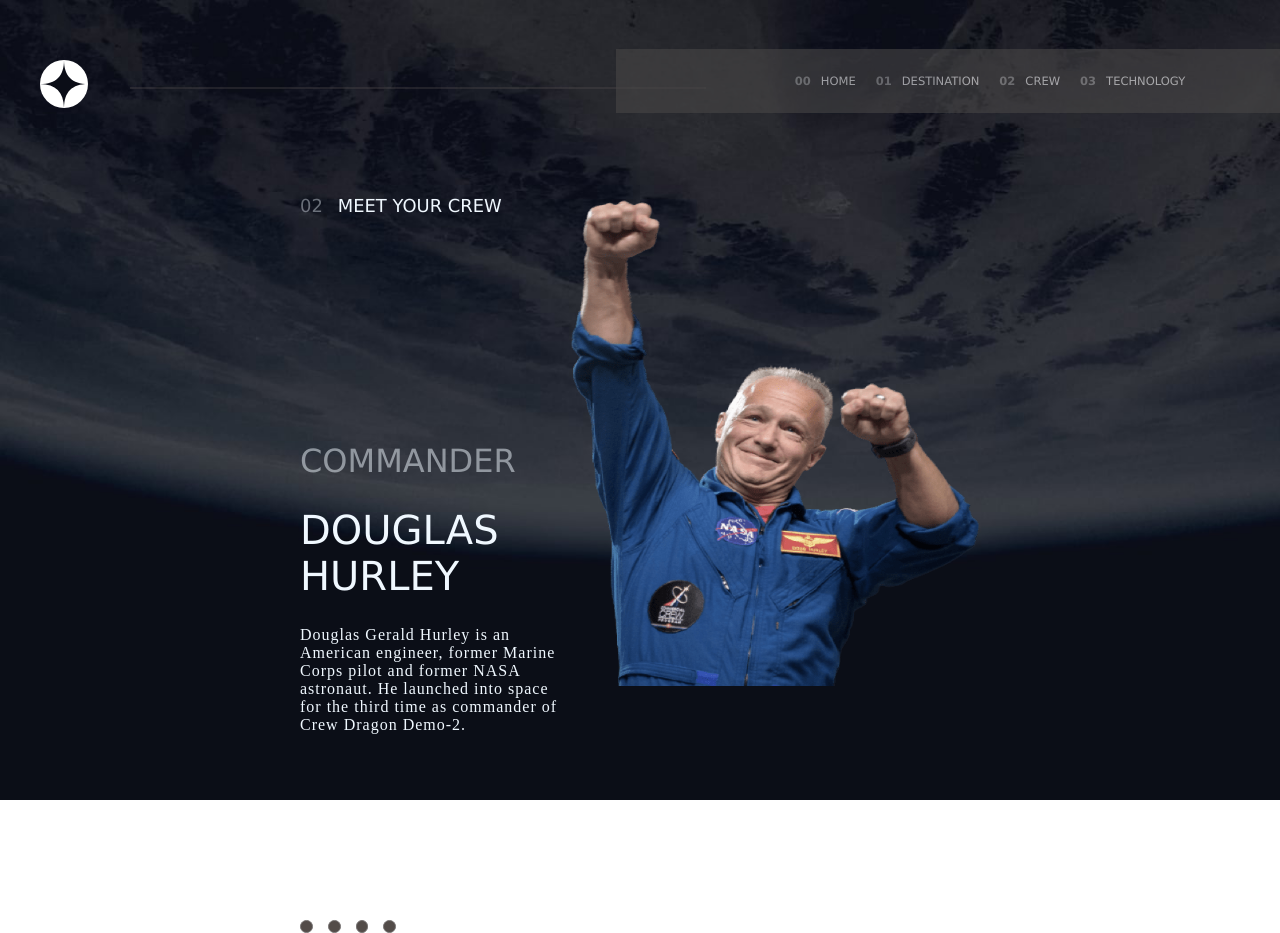
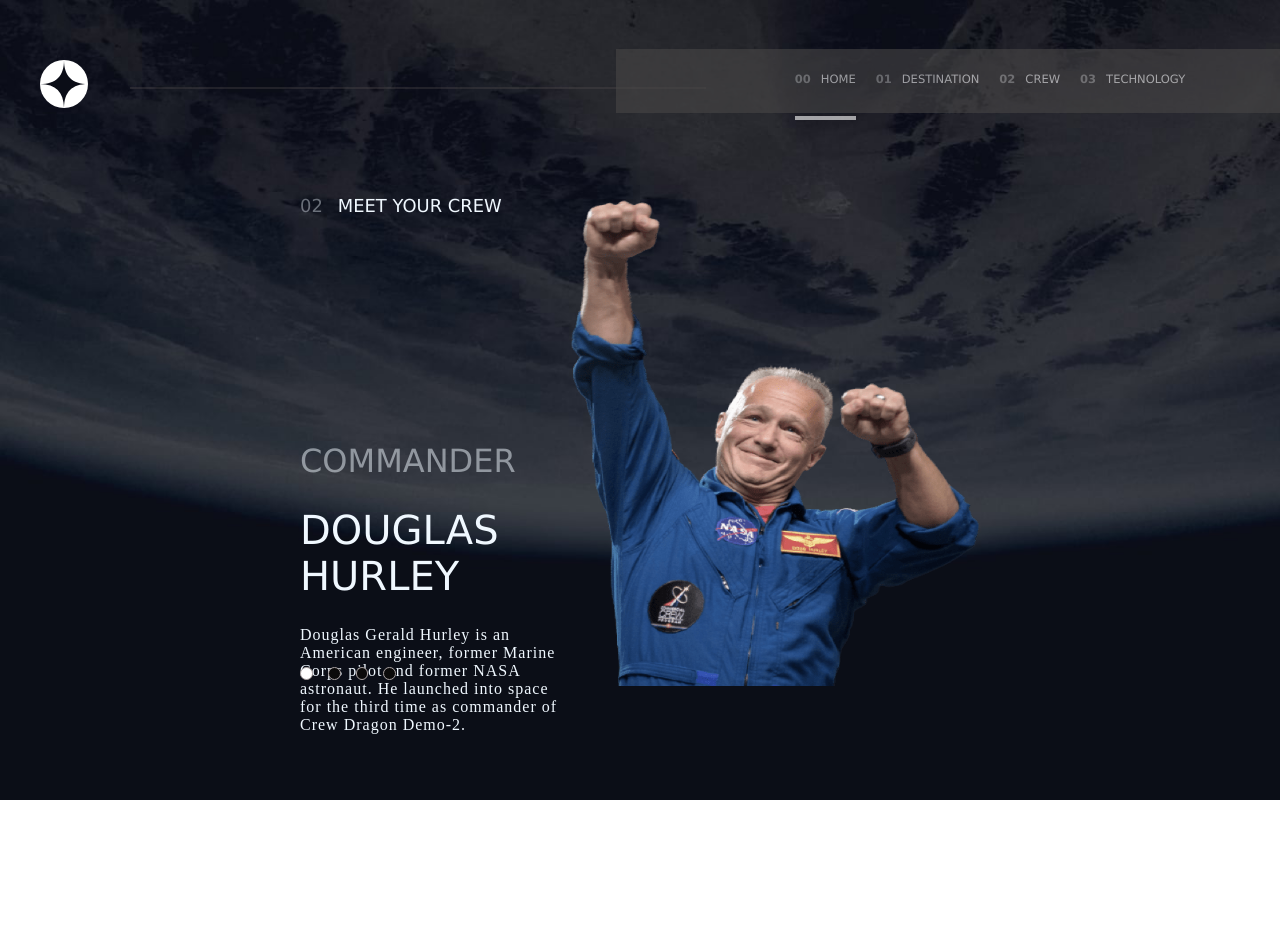
Before and after one commit to Kellsonphilips/space-tourism, a React (Create React App) app: page /crew in a window 1280 px wide. After the commit the page ends 800 px from the top, so only its background shows below. Built offline with nearby package versions, Linux system fonts and the light colour scheme.

Commit message:
route fix and add active class

```diff
--- a/src/components/home/home.component.jsx
+++ b/src/components/home/home.component.jsx
@@ -1,14 +1,9 @@
-
-import background from "../../assets/home/background-home-desktop.jpg";
 import "./home.styles.scss"
 
 const Home = () => {
 
   return (
-    <div
-      className="home-container"
-      style={{ backgroundImage: `url(${background})` }}
-    >
+    <div className="home-container">
       <div className="home-text-container">
         <h2 className="home-title">So, you want to travel to</h2>
         <span className="space">Space</span>
@@ -19,7 +14,7 @@
           you a truly out of this world experience!
         </p>
       </div>
-      <div className="explore-container" to="/destination">
+      <div className="explore-container" to="destination">
         Explore
       </div>
     </div>
--- a/src/components/home/home.styles.scss
+++ b/src/components/home/home.styles.scss
@@ -1,4 +1,6 @@
-
+$desktop-background: "../../assets/home/background-home-desktop.jpg";
+$tablet-background: "../../assets/home/background-home-tablet.jpg";
+$mobile-background: "../../assets/home/background-home-mobile.jpg";
 
 .home-container {
   display: flex;
@@ -6,15 +8,13 @@
   height: 100vh;
   padding: 400px 200px 400px 350px;
   justify-content: space-between;
+  background-image: url($desktop-background);
   background-size: cover;
-
 
 
   .home-text-container {
     height: 30vh;
     width: 24rem;
-
-
 
     .home-title {
       text-transform: uppercase;
@@ -29,10 +29,9 @@
     }
 
     .welcome-message {
-        letter-spacing: 0.1rem;
-        line-height: 20px;
+      letter-spacing: 0.1rem;
+      line-height: 20px;
     }
-
   }
 
   .explore-container {
@@ -54,8 +53,6 @@
       box-shadow: -2px 0px 6px 68px rgba(235,235,235,0.18);
       -webkit-box-shadow: -2px 0px 6px 68px rgba(235,235,235,0.18);
       -moz-box-shadow: -2px 0px 6px 68px rgba(235,235,235,0.18);
-
     }
-
   }
 }
--- a/src/index.scss
+++ b/src/index.scss
@@ -7,6 +7,7 @@
   margin: 0;
   height: 100%;
   font-family: 'EB Garamond', serif;
+  overflow: hidden;
 }
 
 code {
--- a/src/components/crew/crew.component.jsx
+++ b/src/routes/crew/crew.component.jsx
@@ -1,7 +1,7 @@
 import { Link } from "react-router-dom";
-import background from "../../assets/crew/background-crew-desktop.jpg";
+import { useState } from "react";
 import "./crew.styles.scss";
-import { useState } from "react";
+
 
 
 const Crew = ({ crewData }) => {
@@ -22,11 +22,7 @@
 
   return (
     <div>
-      <div
-        className="crew-container"
-        style={{ backgroundImage: `url(${background})` }}
-        key={id}
-      >
+      <div className="crew-container" key={id}>
         <div className="crew-info-container">
           <h2 className="crew-header">
             <span className="crew-index">02</span>Meet Your Crew
@@ -39,25 +35,25 @@
           </div>
           <div className="crew-navigation">
             <Link
-              className="crew-navs"
+              className={`crew-navs ${currentCrew === 5 && "active"}`}
               to="commander"
               name="5"
               onClick={handleCrewMemberChange}
             ></Link>
             <Link
-              className="crew-navs"
+              className={`crew-navs ${currentCrew === 6 && "active"}`}
               to="mission-specialist"
               name="6"
               onClick={handleCrewMemberChange}
             ></Link>
             <Link
-              className="crew-navs"
+              className={`crew-navs ${currentCrew === 7 && "active"}`}
               to="pilot"
               name="7"
               onClick={handleCrewMemberChange}
             ></Link>
             <Link
-              className="crew-navs"
+              className={`crew-navs ${currentCrew === 8 && "active"}`}
               to="flight-engineer"
               name="8"
               onClick={handleCrewMemberChange}
--- a/src/components/crew/crew.styles.scss
+++ b/src/routes/crew/crew.styles.scss
@@ -1,4 +1,6 @@
-$background-image: "../../assets/crew/background-crew-desktop.jpg";
+$desktop-crew-background: "../../assets/crew/background-crew-desktop.jpg";
+$tablet-crew-background: "../../assets/crew/background-crew-tablet.jpg";
+$mobile-crew-background: "../../assets/crew/background-crew-mobile.jpg";
 
 
 .crew-container {
@@ -6,10 +8,9 @@
   display: flex;
   height: 100vh;
   padding: 300px 300px;
-  background: $background-image;
+  background-image: url($desktop-crew-background);
   background-size: cover;
   justify-content: space-between;
-
 
   .crew-info-container {
     width: clamp(20rem, 80%, 29rem);
@@ -55,24 +56,24 @@
     .crew-navigation {
       display: flex;
       justify-content: flex-start;
-      position: relative;
-      top: 250px;
+      position: absolute;
+      bottom: 120px;
 
       .crew-navs {
         width: 1vw;
         height: 1vw;
-        background-color: rgb(83, 76, 73);
+        background-color: rgb(11, 10, 10);
         margin-right: 15px;
         border-radius: 50%;
-        border: rgb(119, 115, 115) 1px solid;
+        border: rgb(172, 164, 164) 1px solid;
 
         &:hover {
-          background: rgb(161, 160, 160);
+          background-color: rgb(161, 160, 160);
         }
+      }
 
-        &:active {
-          background: #FFF;
-        }
+      .active {
+        background-color: #FFF;
       }
     }
   }
--- a/src/components/destination/destination.styles.scss
+++ b/src/routes/destination/destination.styles.scss
@@ -1,3 +1,7 @@
+$desktop-destination-background: "../../assets/destination/background-destination-desktop.jpg";
+$tablet-destination-background: "../../assets/destination/background-destination-tablet.jpg";
+$mobile-destination-background: "../../assets/destination/background-destination-mobile.jpg";
+
 
 .destination-container {
   color: var(--text-color);
@@ -5,6 +9,7 @@
   height: 100vh;
   justify-content: space-between;
   padding: 300px 250px;
+  background-image: url($desktop-destination-background);
   background-size: cover;
   position: relative;
 
@@ -24,10 +29,10 @@
   }
 
   .destination-image {
-    position: relative;
+    position: absolute;
     width: 25vw;
     height: 25vw;
-    right: 300px;
+    left: 300px;
   }
 
   .destination-detail-container {
@@ -39,14 +44,22 @@
       font-family: var(--font-primay);
       text-transform: uppercase;
 
-
       .navLink {
         color: var(--text-color);
         font-size: 1vw;
         text-decoration: none;
+        border-bottom: 3px solid transparent;
         margin-right: 20px;
+        padding: 10px 0;
+
+        &:hover {
+          border-bottom: 3px solid rgb(85, 81, 81);
+        }
       }
 
+      .active {
+        border-bottom: 3px solid rgb(255, 255, 255);
+      }
     }
 
     .destination {
--- a/src/routes/navigation/navigation.component.jsx
+++ b/src/routes/navigation/navigation.component.jsx
@@ -1,9 +1,18 @@
 import { Outlet, Link } from "react-router-dom";
 import { ReactComponent as Logo } from "../../assets/shared/logo.svg";
+import { Fragment, useState } from "react";
 import "./navigation.styles.scss";
-import { Fragment } from "react";
+
 
 const Navigation = () => {
+
+  const [navText, setNavText] = useState("00Home");
+
+  const handleNavClick = (event) => {
+    const nav = event.target.textContent;
+    setNavText(nav)
+  }
+
   return (
     <Fragment>
       <div className="navigation-container" to="/">
@@ -14,16 +23,32 @@
         </Link>
         <div className="hor-line"></div>
         <div className="navlinks">
-          <Link className="nav-link" to="/">
+          <Link
+            className={`nav-link ${navText === "00Home" && "active"}`}
+            to="/"
+            onClick={handleNavClick}
+          >
             <span className="nav-ident">00</span>Home
           </Link>
-          <Link className="nav-link" to="/destination">
+          <Link
+            className={`nav-link ${navText === "01Destination" && "active"}`}
+            to="/destination"
+            onClick={handleNavClick}
+          >
             <span className="nav-ident">01</span>Destination
           </Link>
-          <Link className="nav-link" to="/crew">
+          <Link
+            className={`nav-link ${navText === "02Crew" && "active"}`}
+            to="/crew"
+            onClick={handleNavClick}
+          >
             <span className="nav-ident">02</span>Crew
           </Link>
-          <Link className="nav-link" to="/technology">
+          <Link
+            className={`nav-link ${navText === "03Technology" && "active"}`}
+            to="/technology"
+            onClick={handleNavClick}
+          >
             <span className="nav-ident">03</span>Technology
           </Link>
         </div>
--- a/src/routes/navigation/navigation.styles.scss
+++ b/src/routes/navigation/navigation.styles.scss
@@ -49,23 +49,12 @@
       text-decoration: none;
       position: relative;
       margin-right: 20px;
+      padding: 30px 0;
+      border-bottom: 4px solid transparent;
       cursor: pointer;
 
-      &::after {
-        position: absolute;
-        bottom: 0;
-        left: 20px;
-        right: 0;
-        top: 48px;
-        width: 0%;
-        content: '.';
-        color: transparent;
-        background: #FFF;
-        height: 4px;
-      }
-
-      &:hover::after {
-        width: 80%;
+      &:hover {
+        border-bottom: 4px solid rgb(180, 176, 176);
       }
 
       .nav-ident {
@@ -74,14 +63,12 @@
         padding-right: 10px;
         opacity: 0.5;
       }
-
-      @media (min-width:1025px) {
-        .navlinks {
-          padding: 25px 0 25px 70px;
-        }
-      }
     }
 
+    .active {
+      border-spacing: 20px;
+      border-bottom: 4px solid #FFF;
+    }
   }
 }
 
--- a/src/components/technology/technology.styles.scss
+++ b/src/routes/technology/technology.styles.scss
@@ -1,8 +1,13 @@
+$desktop-technology-background: "../../assets/technology/background-technology-desktop.jpg";
+$tablet-technology-background: "../../assets/technology/background-technology-tablet.jpg";
+$mobile-technology-background: "../../assets/technology/background-technology-mobile.jpg";
+
 
 .technology-container {
   color: var(--text-color);
   display: flex;
   height: 100vh;
+  background-image: url($desktop-technology-background);
   background-size: cover;
   justify-content: space-between;
   padding: 300px 0 300px 300px;
@@ -37,7 +42,7 @@
 
 
         .route-indexes {
-          color: #000;
+          color: var(--text-color);
           display: flex;
           width: 4vw;
           height: 4vw;
@@ -46,16 +51,24 @@
           font-family: var(--font-primary);
           font-size: 1.4rem;
           border-radius: 35vw;
-          background-color: var(--text-color);
+          border: rgb(81, 78, 78) 1px solid;
           margin: 15px;
           position: relative;
           text-decoration: none;
 
+          &:hover {
+            border: #FFF 1px solid;
+          }
+        }
+
+        .active {
+          color: #000;
+          background-color: var(--text-color);
         }
       }
+
       .technology-details {
         padding: auto;
-
 
         .technology-detail-header {
           font-family: var(--font-primary);
@@ -63,7 +76,6 @@
           text-transform: uppercase;
           letter-spacing: 1px;
         }
-
 
         .technology-name {
           font-family: var(--font-primary);
```
Also changed, not shown: src/App.js (+7 -4 lines), src/routes/destination/destination.component.jsx (renamed from src/components/destination/destination.component.jsx, +7 -10 lines), src/routes/technology/technology.component.jsx (renamed from src/components/technology/technology.component.jsx, +6 -10 lines).
